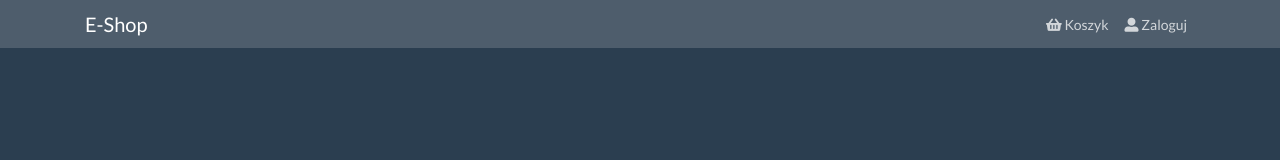
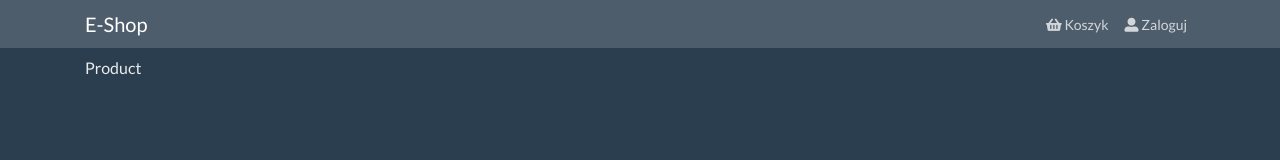
Before and after one commit to Elldrigar/e-shop, a React (Create React App) app in the folder front/: page /product/1 in a window 1280 px wide. Shown: the top 160 px of the page. Built offline with nearby package versions, Linux system fonts and the light colour scheme.

Commit message:
Add productPage route

```diff
--- a/front/src/App.js
+++ b/front/src/App.js
@@ -4,6 +4,7 @@ import { Container } from 'react-bootstrap'
 import { Header } from './components/Header'
 import { Footer } from './components/Footer'
 import HomePage from './pages/HomePage'
+import ProductPage from './pages/ProductPage'
 
 const App = () => {
   return (
@@ -12,6 +13,7 @@ const App = () => {
         <main className='py-2'>
           <Container>
             <Route path='/' component={HomePage} exact/>
+            <Route path='/product/:id' component={ProductPage} />
           </Container>
         </main>
         <Footer />
--- /dev/null
+++ b/front/src/pages/ProductPage.js
@@ -0,0 +1,8 @@
+import React from 'react'
+
+const ProductPage = () => {
+	return (
+		<div>Product</div>
+	)
+}
+export default ProductPage
```
